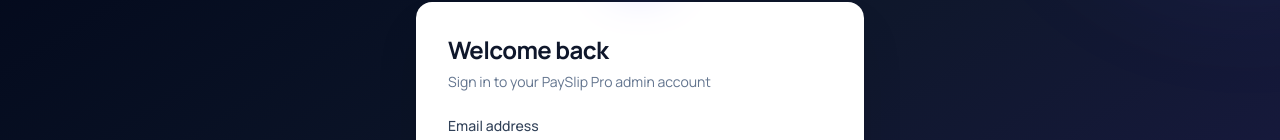
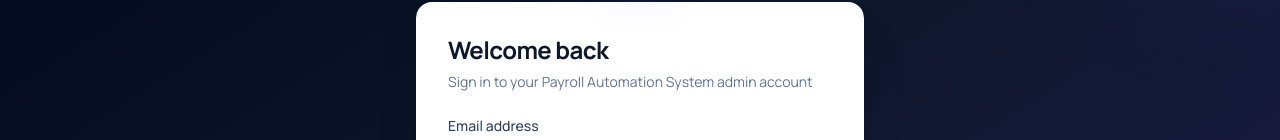
Before and after one commit to Pseudozoid/payroll-automation-system, a Next.js app: page /login in a window 1280 px wide. Shown: the part 245-385 px from the top of the page. Built offline with nearby package versions, Linux system fonts and the light colour scheme.

Commit message:
chore: replace PaySlip Pro branding with Payroll Automation System

```diff
--- a/app/(auth)/login/page.tsx
+++ b/app/(auth)/login/page.tsx
@@ -49,7 +49,7 @@
   }
 
   return (
-    <div className="min-h-screen bg-gradient-to-br from-slate-950 via-slate-900 to-indigo-950 flex items-center justify-center p-4">
+    <div className="min-h-screen bg-linear-to-br from-slate-950 via-slate-900 to-indigo-950 flex items-center justify-center p-4">
       {/* Background decoration */}
       <div className="absolute inset-0 overflow-hidden pointer-events-none">
         <div className="absolute -top-40 -right-40 w-96 h-96 rounded-full bg-indigo-500/10 blur-3xl" />
@@ -81,7 +81,7 @@
               Welcome back
             </h1>
             <p className="mt-1.5 text-sm text-slate-500">
-              Sign in to your PaySlip Pro admin account
+              Sign in to your Payroll Automation System admin account
             </p>
           </div>
 
--- a/components/layout/header.tsx
+++ b/components/layout/header.tsx
@@ -27,7 +27,7 @@
       <div>
         <h1 className="text-sm font-semibold text-slate-100">{label}</h1>
         <p className="text-xs text-slate-400 mt-0.5">
-          {process.env.NEXT_PUBLIC_COMPANY_NAME ?? "PaySlip Pro"}
+          {process.env.NEXT_PUBLIC_COMPANY_NAME ?? "Payroll Automation System"}
         </p>
       </div>
 
--- a/components/layout/sidebar.tsx
+++ b/components/layout/sidebar.tsx
@@ -38,7 +38,7 @@
           <Banknote className="w-4 h-4 text-white" />
         </div>
         <div>
-          <p className="text-sm font-semibold text-white leading-none">PaySlip Pro</p>
+          <p className="text-sm font-semibold text-white leading-none">Payroll Automation System</p>
           <p className="text-[11px] text-slate-500 mt-0.5">Admin Console</p>
         </div>
       </div>
```
Also changed, not shown: 2 other files (tests, documents, lock files or other folders).
